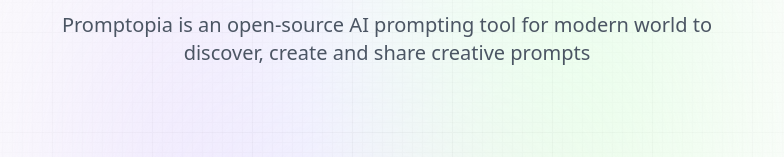
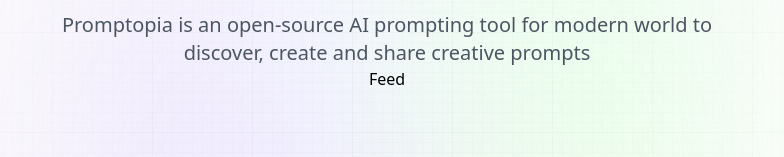
Before and after one commit to cheestick/prompt-sharing-next, a Next.js app: page / in a window 1280 px wide. Shown: the part 173-330 px from the top of the page, without its empty margins (253-1037 px from the left). Built offline with nearby package versions, Linux system fonts and the light colour scheme.

Commit message:
adding feed component into the home page

```diff
--- a/app/page.jsx
+++ b/app/page.jsx
@@ -1,3 +1,5 @@
+import Feed from '@components/Feed'
+
 const Home = () => {
   return (
     <section className="w-full flex-center flex-col">
@@ -12,6 +14,7 @@ const Home = () => {
       </p>
 
       {/* Feed */}
+      <Feed />
     </section>
   )
 }
```
